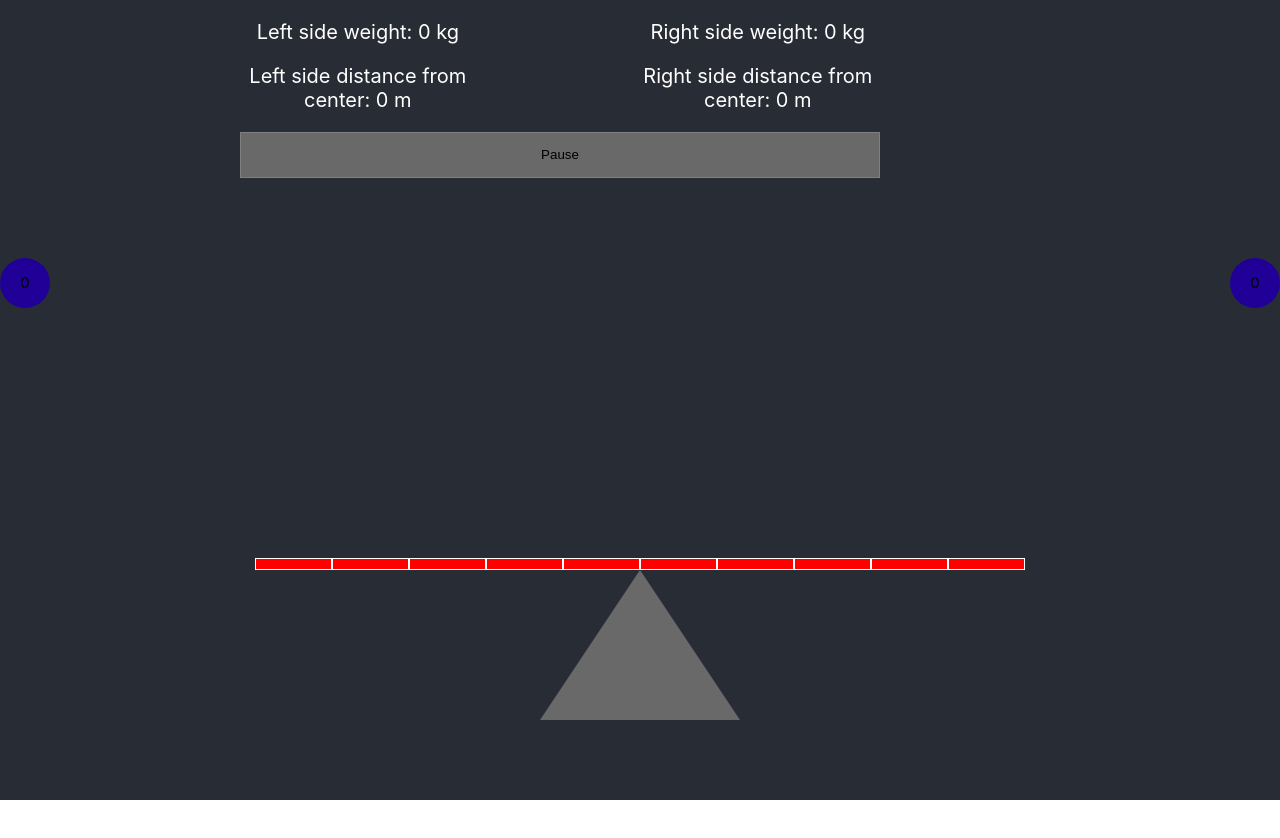
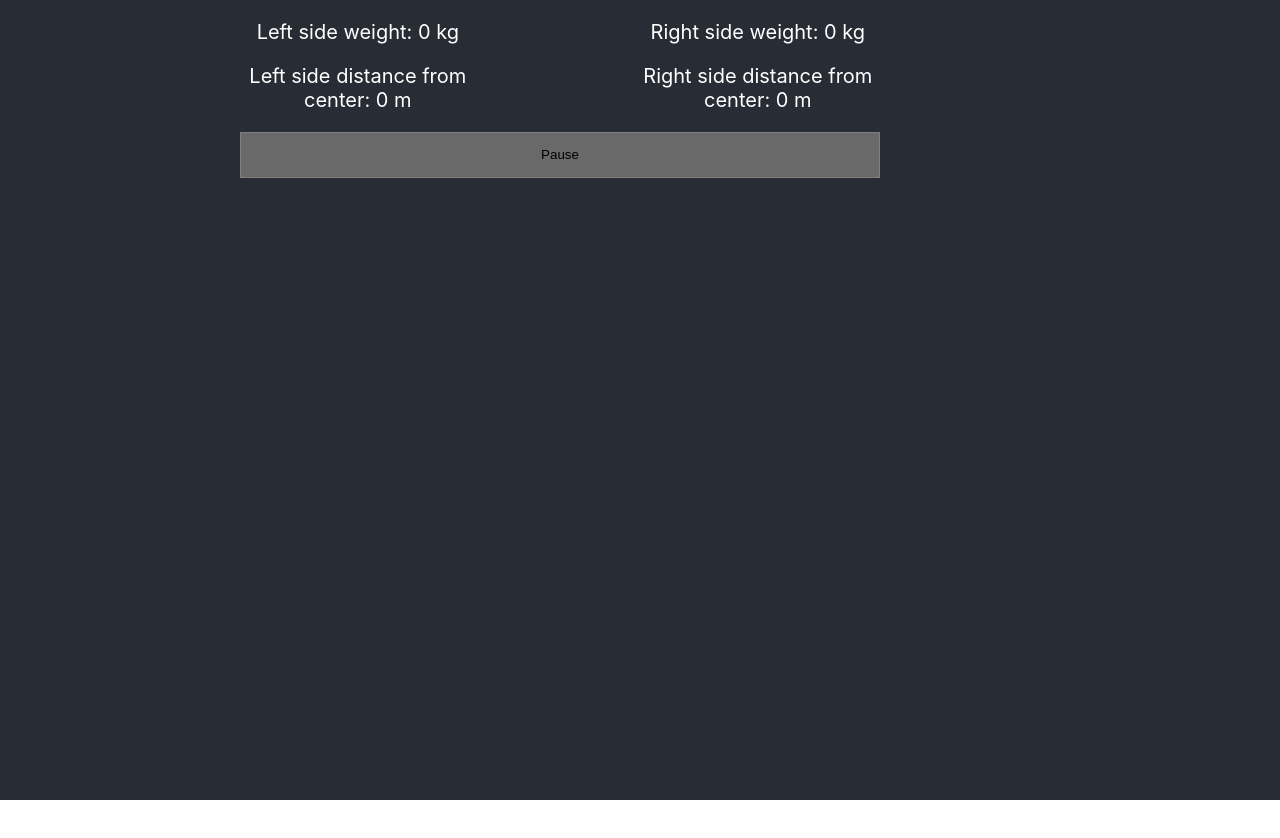
Before and after one commit to ahkaneti/insiderbalance, a React (Create React App) app in the folder balance/: page / in a window 1280 px wide. Shown: the top 838 px of the page. After the commit the page ends 800 px from the top, so only its background shows below. Built offline with nearby package versions, Linux system fonts and the light colour scheme.

Commit message:
better look

```diff
--- a/balance/src/components/Balance.js
+++ b/balance/src/components/Balance.js
@@ -9,6 +9,7 @@ import RandomObjectLeft from './RandomObjectLeft';
 const Balance = () =>
 {
     const [gameState, setGameState] = useState(false);
+    const [start, setStart] = useState(false);
 
     const [rightWeight, setReightWeight] = useState(0);
     const [rightDistance, setRightDistance] = useState(0);
@@ -26,6 +27,7 @@ const Balance = () =>
 
     const changeGameState = () =>
     {
+        setStart(true);
         setGameState(!gameState);
         setRightShape(shape);
         setReightWeight(randomWeight);
@@ -89,7 +91,7 @@ const Balance = () =>
     return(
         <div className="screen">
             <Info state={gameState} changeGameState={changeGameState} rightWeight={rightWeight} rightDistance={rightDistance} leftWeight={leftWeight} leftDistance={leftDistance}/>
-            {!gameOver &&
+            {!gameOver && start &&
             <div className="game-container">
                 <div className="random-shape-container">
                     <RandomObject s={rightShape} w={rightWeight} right={rightDistance}/>
--- a/balance/src/components/RandomObject.js
+++ b/balance/src/components/RandomObject.js
@@ -25,7 +25,7 @@ const RandomObject = ({s, w, right, left}) =>
         right: `${right}px`,
         fontSize: '15px',
         bottom: '',
-        margin: '0px'
+        margin: '0px',
     }
     return (
         <div style={objectStyle}tabIndex="0">
--- a/balance/src/components/RandomObjectLeft.js
+++ b/balance/src/components/RandomObjectLeft.js
@@ -23,11 +23,11 @@ const RandomObject = ({s, w, onKeyDown, right, left, barOffsetTop, calculateBala
     const onPressed = e => {
         switch (e.keyCode) {
             case 39:
-                right = right + 55;
+                left = left + 55;
                 console.log(right + 'right')
                 break;
             case 37:
-                left = left + 55;
+                left = left - 55;
                 console.log(left + 'left')
                 break;
             default:
@@ -56,7 +56,8 @@ const RandomObject = ({s, w, onKeyDown, right, left, barOffsetTop, calculateBala
         left: `${left}px`,
         fontSize: '15px',
         bottom: '',
-        margin: '0px'
+        margin: '0px',
+        display: 'contents'
     }
     return (
         <div style={objectStyle} onKeyDown={onPressed} tabIndex="0">
```
Also changed, not shown: 1 other file (tests, documents, lock files or other folders).
